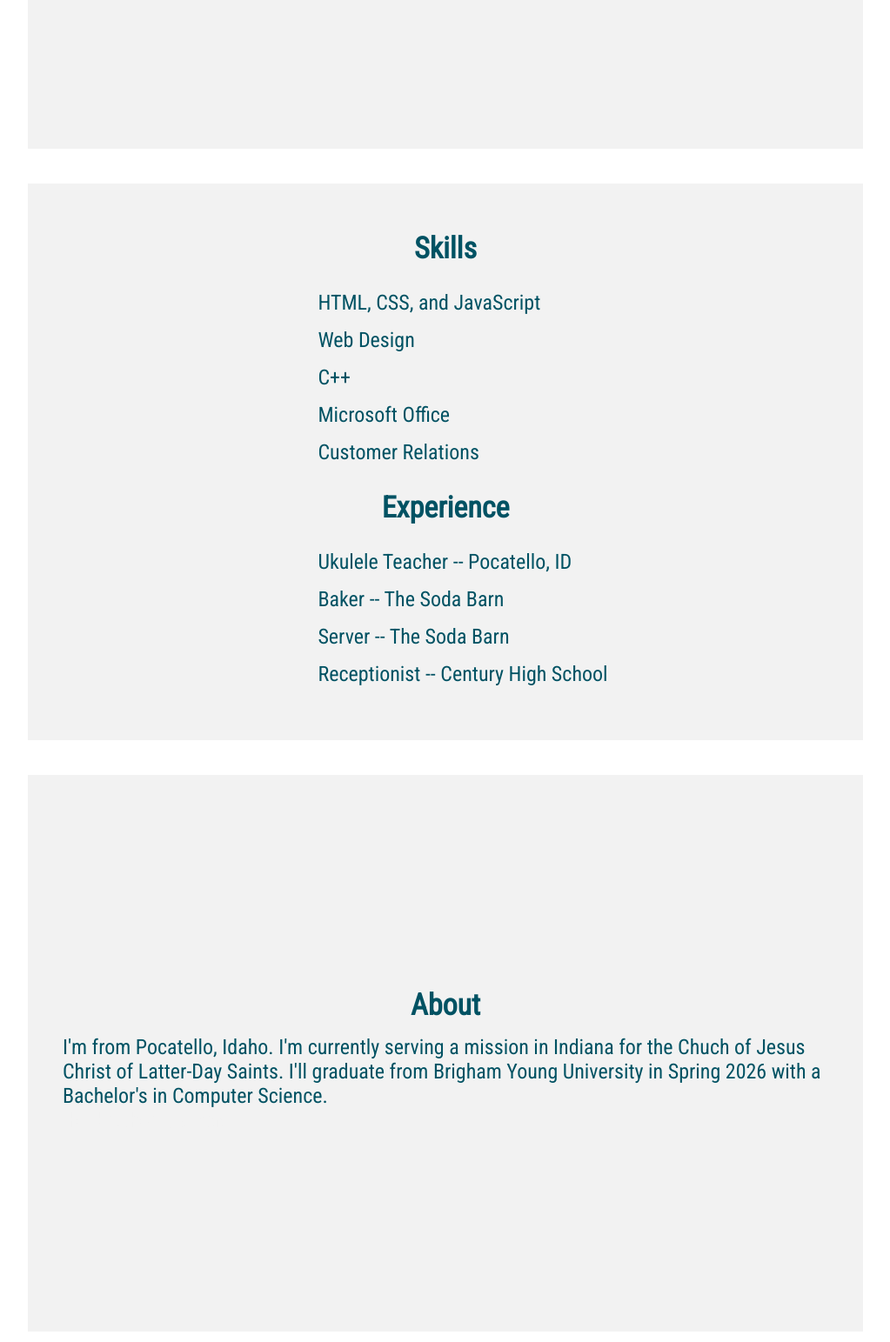
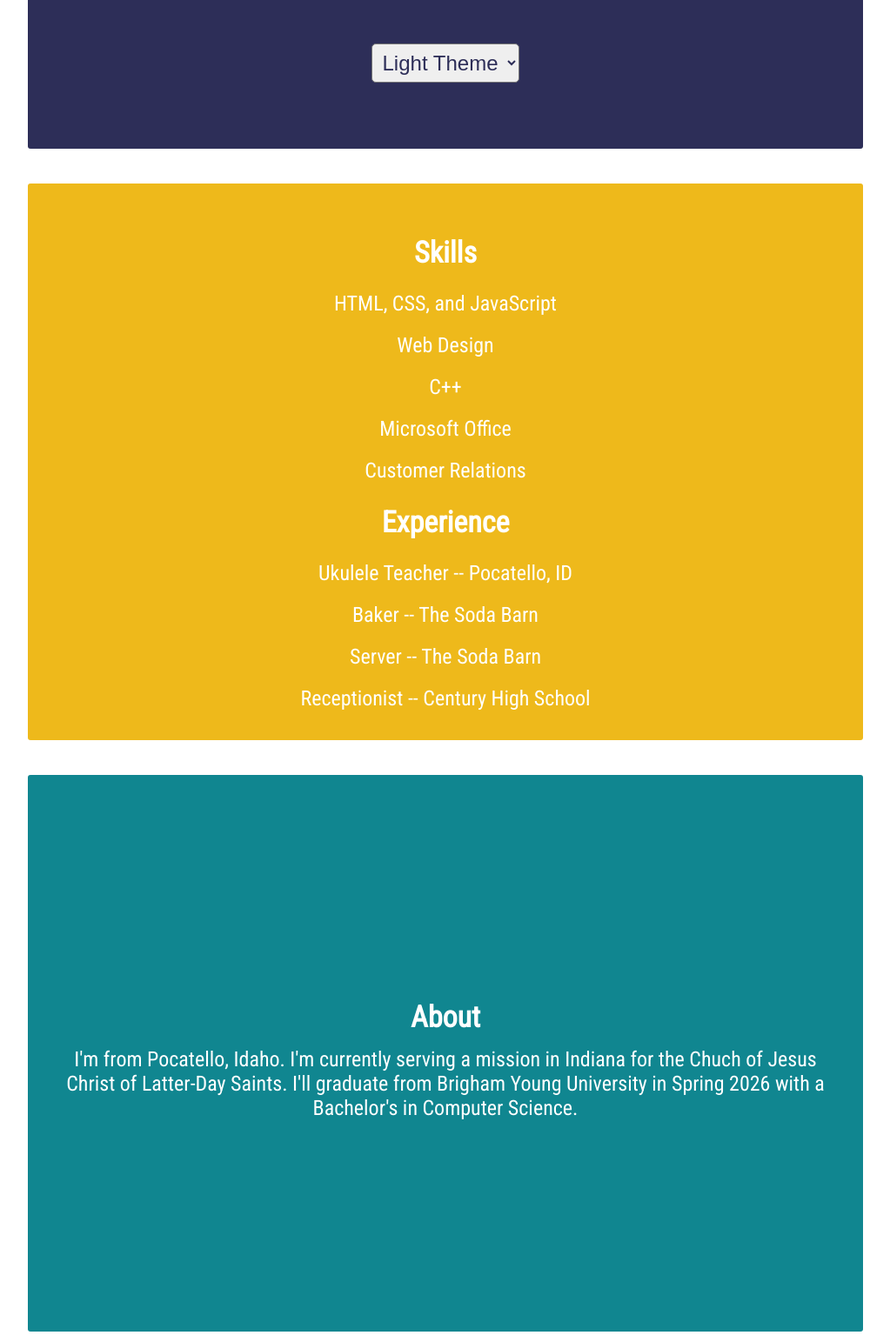
Before and after one commit to baileehodge/baileehodge.com, a plain HTML site: page public/index.html in a window 1280 px wide. Shown: the part 587-2130 px from the top of the page at 87% size, without its empty margins (128-1151 px from the left). Drawn offline with Linux system fonts and the light colour scheme; a web font is replaced by a local one.

Commit message:
Relatively big changes. Added a colorful light theme and a dark theme Adjusted minor formatting issues

```diff
--- a/public/foo.css
+++ b/public/foo.css
@@ -1,11 +1,84 @@
+:root,
+:root.yellow {
+	--page-bg: 	#ffffff;
+	/* --title-bg: #ffd10c; */
+	--title-bg: #2D2E58;
+	--one-bg: #2D2E58;
+	--two-bg: #EEB91B;
+	--three-bg: #108690;
+	--four-bg: #2D2E58;
+	/* 108690 -- teal
+	1d1e4e -- navy blue
+	fbc113 -- original yellow */
+
+	--text-color-light: #ffffff;
+	--text-color-dark: #2D2E58;
+	--text-color-title: #ffffff;
+	--text-color-navbar: #2D2E58;
+	--text-color-body: #ffffff;
+}
+
+:root.dark {
+	--page-bg: #15202b;
+	--title-bg: #8899a6;
+	--one-bg: #22303c;
+	--two-bg: var(--title-bg);
+	--three-bg: #22303c;
+	--four-bg: var(--title-bg);
+
+	--text-color-light: #e9eaee;
+	/* --text-color-dark: var(--page-bg); */
+	--text-color-dark: black;
+	--text-color-title: #ffffff;
+	--text-color-navbar: #ffffff;
+	--text-color-body: #ffffff;
+}
+:root.boring {
+	--page-bg: #ffffff;
+	--title-bg: #f2f2f2;
+	--one-bg: var(--title-bg);
+	--two-bg: var(--title-bg);
+	--three-bg: var(--title-bg);
+	--four-bg: var(--title-bg);
+
+	--text-color-light: #00697F;
+	--text-color-dark: #005263;
+}
+
+:root.bright {
+	--page-bg: #264159;
+	--title-bg: #f7a787;
+	--one-bg: #c06c84;
+	--two-bg: #f67280;
+	--three-bg: #f7a787;
+	--four-bg: #6c5b7b;
+
+	--text-color-light: #e9eaee;
+	--text-color-dark: var(--page-bg);
+}
+
+:root.pastel-warm{
+	--page-bg: #ff968a;
+	--title-bg: #ffd8be;
+	--one-bg: #ffc8a2;
+	--two-bg: #ffd8be;
+	--three-bg: #ffc8a2;
+	--four-bg: #ffd8be;
+
+	--text-color-light: var(--text-color-dark);
+	--text-color-dark: #345979;
+}
+
+
+
 html {
 	scroll-behavior: smooth;
 }
 
 body {
-	color: #005263;
-	background-color: #ffffff;    /* Light gray = EEEEEE other = 205D6A*/
-	font-size: 20px;
+	color: var(--text-color-body);
+	background-color: var(--page-bg);    /* Light gray = EEEEEE other = 205D6A*/
+	font-size: 12px;
 	font-family: "Roboto Condensed", sans-serif;
 	font-weight: 200 !important;
 	margin-top: 5vh;
@@ -40,6 +113,9 @@ ul {
 .li-space {
 	margin-top: 15px;
 }
+.top-space {
+	margin-top: 20px;
+}
 ol {
   list-style-type: lower-roman;
 }
@@ -62,7 +138,8 @@ a:visited {
   padding-top: 20px;
 	padding-bottom: 20px;
   overflow: hidden;
-  background-color: #fff;
+	color: var(--text-color-navbar);
+  background-color: var(--page-bg);
 	/* display: block; */
   position: fixed;
   top: 0;
@@ -73,7 +150,6 @@ a:visited {
 }
 .navbar li a {
   display: block;
-  color: #00697F;
   text-align: center;
   padding: 14px 16px;
   text-decoration: none;
@@ -81,9 +157,11 @@ a:visited {
 
 .title {
 	float: left !important;
-	background-color: #f2f2f2;
+	background-color: var(--title-bg) !important;
+	color: var(--text-color-title);
+	border-radius: 3px;
 	/* display: block;
-  color: #00697F;
+  color: var(--text-color-light);
   padding: 14px 16px;
   text-decoration: none; */
 }
@@ -98,7 +176,7 @@ a:visited {
 }
 .active {
   /* background-color: #205D6A; */
-	background-color: #f2f2f2;
+	background-color: var(--title-bg);
 }
 .secret {
 	color: #f2f2f2;
@@ -113,7 +191,7 @@ a:visited {
 }
 /* .header {
   background-color: white;
-	color: #005263;
+	color: var(--text-color-dark);
 	width: 100%;
 	height: 150px;
 	display: flex;
@@ -161,7 +239,26 @@ a:visited {
 .feature-3 a:visited {
 	color: white;
 } */
-@media only screen and (min-width: 961px) {
+
+
+#theme-select {
+	display: flex;
+	justify-content: center;
+	font-size: 1.2em;
+	text-align: center;
+	border-color: var(text-color-dark);
+	border-radius: 5px;
+	color: var(--text-color-dark);
+	padding: 0.3em;
+}
+
+#theme-select-wrap {
+	display: flex;
+	justify-content: center;
+	margin-top: 8em;
+}
+
+@media only screen and (min-width: 425px) {
   /* .page {
     width: 960px;
     margin: 0 auto;
@@ -171,6 +268,10 @@ a:visited {
   .feature-3 {
     width: 33.3%;
   } */
+body {
+	font-size: 15px;
+}
+
 .header {
     height: 200px;
   }
@@ -178,7 +279,7 @@ a:visited {
 #contact {
 	list-style-type: none;
 }
-li#contact {
+p#contact {
 	margin-top: 15px;
 }
 a {
@@ -186,7 +287,6 @@ a {
 }
 #one, #two, #three, #four {
 	height: 80vh;
-	background-color: #f2f2f2;
 	width: 75vw;
 	margin-left: auto;
 	margin-right: auto;
@@ -195,10 +295,21 @@ a {
 	display: flex;
   justify-content: center;
   align-items: center;
+	border-radius: 3px;
 }
 
 #one {
 	margin-top: 8.5vh;
+	background-color: var(--one-bg);
+}
+#two {
+	background-color: var(--two-bg);
+}
+#three {
+	background-color: var(--three-bg);
+}
+#four {
+	background-color: var(--four-bg);
 }
 /*
 #two {
@@ -210,6 +321,13 @@ a {
 #one-stuff, #two-stuff, #three-stuff, #four-stuff {
 	margin-left: 5vh;
 	margin-right: 5vh;
+	text-align: center;
+}
+
+@media only screen and (min-width: 961px) {
+body {
+	font-size: 20px;
+}
 }
 
 
--- a/public/index.html
+++ b/public/index.html
@@ -29,28 +29,45 @@
 			<div id="one-stuff">
 				<h1>Hi.</h1>
 				<h1>Welcome to my website.</h1>
-				<h2>Click <a href="418.html">here</a> for the official version of my resume, or read on for the fancy version.</h2>
+				<!-- <h2>Click <a href="418.html">here</a> for the official version of my resume, or read on for the fancy version.</h2> -->
+        <h2>Keep scrolling to stay in light theme, or click the button below for dark theme.</h2>
+        <div id="theme-select-wrap">
+          <select name="theme-select" id="theme-select">
+            <option value="yellow">Light Theme</option>
+            <option value="dark">Dark Theme</option>
+          </select>
+        </div>
 			</div>
 		</div>
 
 		<div id="two">
 			<div id="two-stuff">
-				<h2>Skills</h2>
-				<ul class="ul">
+				<h2 class="top-space">Skills</h2>
+				<!-- <ul class="ul">
 					<li class="li-space">HTML, CSS, and JavaScript</li>
 					<li class="li-space">Web Design</li>
 					<li class="li-space">C++</li>
 					<li class="li-space">Microsoft Office</li>
 					<li class="li-space">Customer Relations</li>
-				</ul>
+				</ul> -->
+        <p class="top-space">HTML, CSS, and JavaScript</p>
+        <p class="top-space">Web Design</p>
+        <p class="top-space">C++</p>
+        <p class="top-space">Microsoft Office</p>
+        <p class="top-space">Customer Relations</p>
 
-			<h2>Experience</h2>
-				<ul class="ul">
+			<h2 class="top-space">Experience</h2>
+				<!-- <ul class="ul">
 						<li class="li-space">Ukulele Teacher -- Pocatello, ID</li>
 						<li class="li-space">Baker -- The Soda Barn</li>
 						<li class="li-space">Server -- The Soda Barn</li>
 						<li class="li-space">Receptionist -- Century High School</li>
-				</ul>
+				</ul> -->
+
+        <p class="top-space">Ukulele Teacher -- Pocatello, ID</p>
+        <p class="top-space">Baker -- The Soda Barn</p>
+        <p class="top-space">Server -- The Soda Barn</p>
+        <p class="top-space">Receptionist -- Century High School</p>
 			</div>
 		</div>
 
@@ -58,18 +75,21 @@
 			<div id="three-stuff">
 				<h2>About</h2>
 				<p>I'm from Pocatello, Idaho. I'm currently serving a mission in Indiana for the Chuch of Jesus Christ of Latter-Day Saints. I'll graduate from Brigham Young University in Spring 2026 with a Bachelor's in Computer Science.</p>
-				<p class="secret">Her brother is a nerd</p>
 			</div>
 		</div>
 
 		<div id="four">
 			<div id="four-stuff">
-				<ul id="contact" class="ul">
+				<!-- <ul id="contact" class="ul">
 					<h2>Contact</h2>
 					<li class="li-space" id="contact">Email: <a href="mailto:contact@baileehodge.com">contact@baileehodge.com</a></li>
-					<!-- <li><a href="/418.html">LinkedIn</a></li> -->
+					<!-- <li><a href="/418.html">LinkedIn</a></li> --> <!--
 					<li id="contact">Projects: <a href="https://github.com/baileehodge">GitHub</a></li>
-				</ul>
+				</ul> -->
+        <h2 class="top-space">Contact</h2>
+        <p class="top-space" id="contact">Email: <a class="content" href="mailto:contact@baileehodge.com">contact@baileehodge.com</a></p>
+        <!-- <li><a href="/418.html">LinkedIn</a></li> -->
+        <p class="top-space" id="contact">Projects: <a class="content" href="https://github.com/baileehodge">GitHub</a></p>
 			</div>
 		</div>
 
--- a/public/script.js
+++ b/public/script.js
@@ -0,0 +1,10 @@
+// setting theme
+const setTheme = theme => document.documentElement.className = theme;
+
+document.getElementById('theme-select').addEventListener('change', function() {
+  setTheme(this.value);
+		// if (this.value == "secret"){
+		// 	console.log("secret");
+		// 	window.location='secret.html';
+		// }
+});
```
